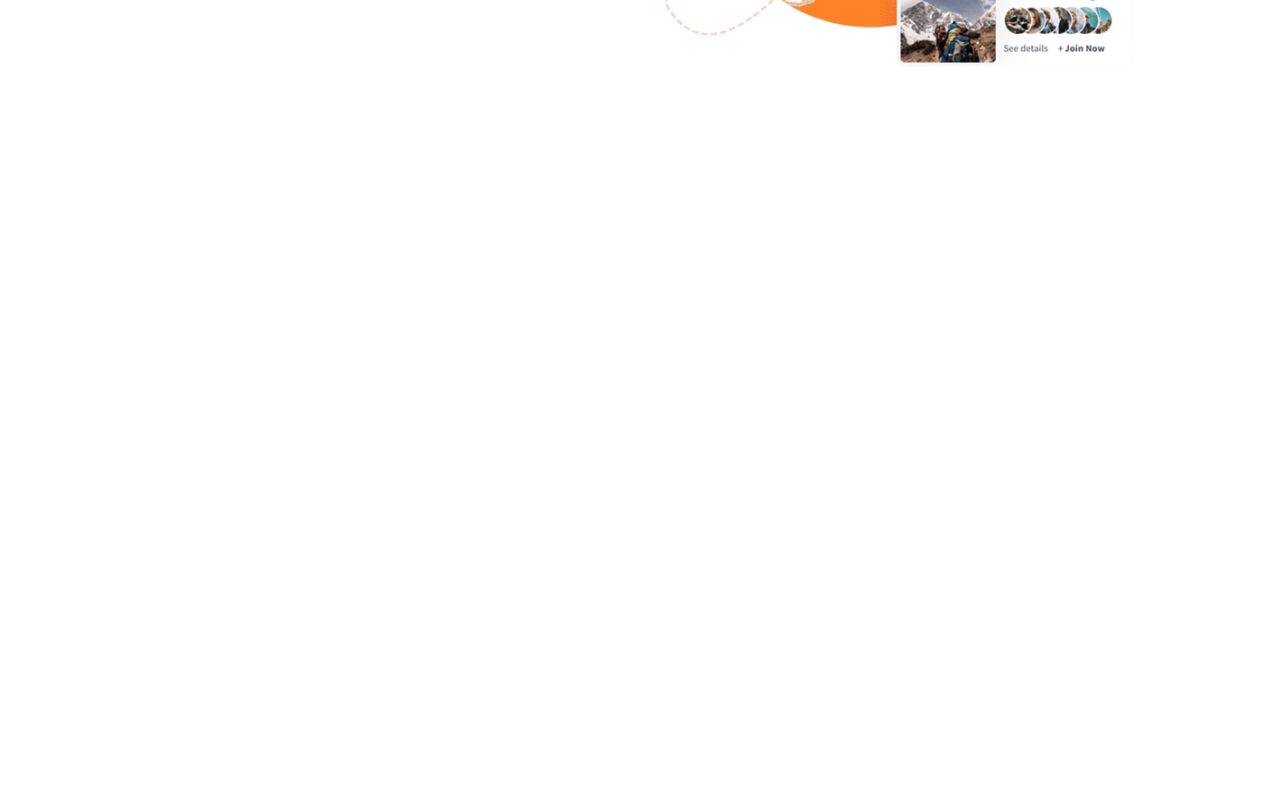
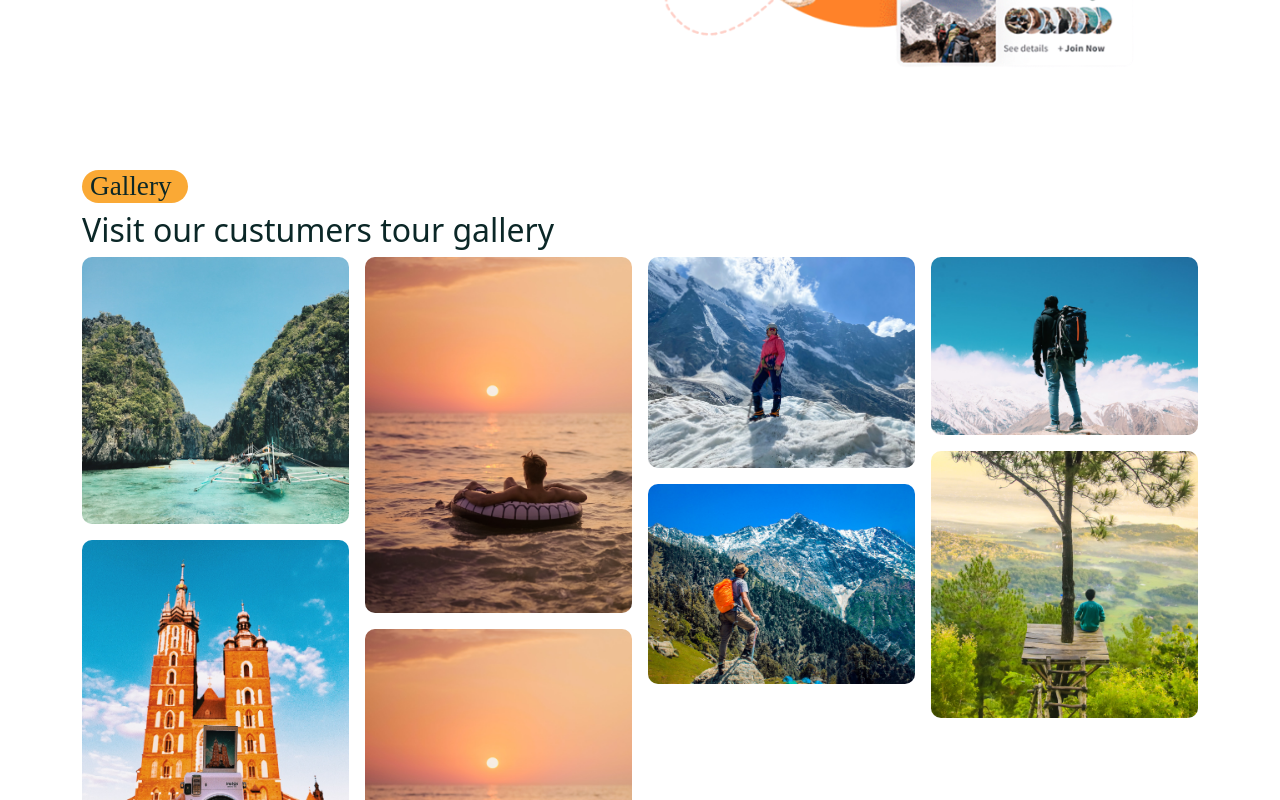
Before and after one commit to sangdo01/TravalBooking-MERN, a React (Create React App) app in the folder tour-management/frontend/: page /home in a window 1280 px wide. Shown: the part 2340-3140 px from the top of the page. Before the commit the page ends 2460 px from the top, so only its background shows below. Built offline with nearby package versions, Linux system fonts and the light colour scheme; a web font is replaced by a local one.

Commit message:
gallery section

```diff
--- /dev/null
+++ b/tour-management/frontend/src/components/Image-gallery/MasonryImageGallery.jsx
@@ -0,0 +1,19 @@
+import React from 'react'
+import galleryImages from './galleryImages'
+import Masonry, { ResponsiveMasonry } from 'react-responsive-masonry'
+
+const MasonryImageGallery = () => {
+    return (
+        <ResponsiveMasonry columnsCountBreakPoints={{ 350: 1, 768: 3, 992: 4 }}>
+            <Masonry gutter='1rem'>
+                {
+                    galleryImages.map((item, index) => (
+                        <img className='masonry__img' src={item} alt="" style={{ 'width': '100%', 'display': 'block', 'borderRadius': '10px' }} />
+                    ))
+                }
+            </Masonry>
+        </ResponsiveMasonry>
+    )
+}
+
+export default MasonryImageGallery
--- /dev/null
+++ b/tour-management/frontend/src/components/Image-gallery/galleryImages.js
@@ -0,0 +1,20 @@
+import galleryImg01 from '../../assets/images/gallery-01.jpg';
+import galleryImg02 from '../../assets/images/gallery-02.jpg';
+import galleryImg03 from '../../assets/images/gallery-03.jpg';
+import galleryImg04 from '../../assets/images/gallery-04.jpg';
+import galleryImg05 from '../../assets/images/gallery-05.jpg';
+import galleryImg06 from '../../assets/images/gallery-06.jpg';
+import galleryImg07 from '../../assets/images/gallery-07.jpg';
+
+const galleryImages = [
+    galleryImg01,
+    galleryImg07,
+    galleryImg02,
+    galleryImg06,
+    galleryImg03,
+    galleryImg04,
+    galleryImg05,
+    galleryImg07
+]
+
+export default galleryImages
--- a/tour-management/frontend/src/pages/Home.jsx
+++ b/tour-management/frontend/src/pages/Home.jsx
@@ -11,6 +11,7 @@
 import ServiceList from '../services/ServiceList';
 import FeatureTourList from '../components/Feature-tours/FeatureTourList';
 import experienceImg from '../assets/images/experience.png';
+import MasonryImageGallery from '../components/Image-gallery/MasonryImageGallery';
 
 const Home = () => {
   return <>
@@ -113,6 +114,27 @@
     </section>
 
     { /*================= Feature section end ===================*/}
+
+    { /*=================gallery section start =================*/}
+
+    <section>
+      <Container>
+        <Row>
+          <Col lg="12">
+            <Subtitle subtitle={"Gallery"} />
+            <h2 className="gallery__title">
+              Visit our custumers tour gallery
+            </h2>
+          </Col>
+          <Col lg="12">
+            <MasonryImageGallery />
+          </Col>
+        </Row>
+      </Container>
+    </section>
+
+    { /*=================gallery section start =================*/}
+
   </>
 }
 
--- a/tour-management/frontend/src/styles/home.css
+++ b/tour-management/frontend/src/styles/home.css
@@ -88,3 +88,11 @@
 .experience__img img {
     width: 90%;
 }
+
+.masonry__img {
+    transition: 0.3s;
+}
+
+.masonry__img:hover{
+    transform: scale(1.1);
+}
```
